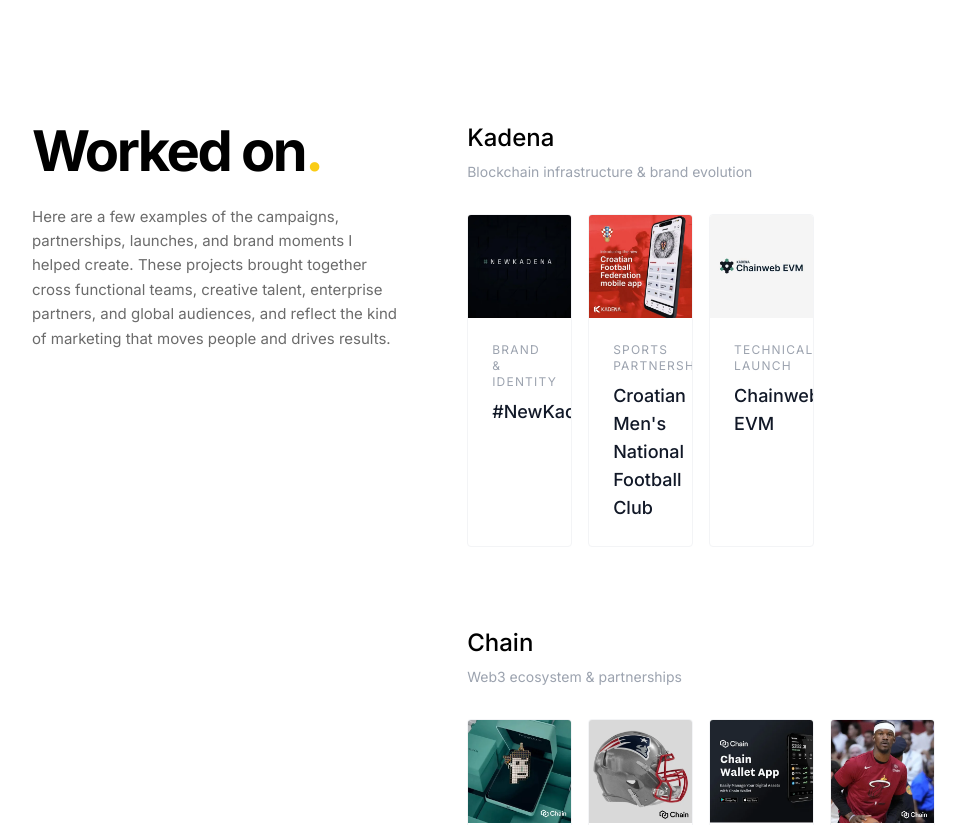
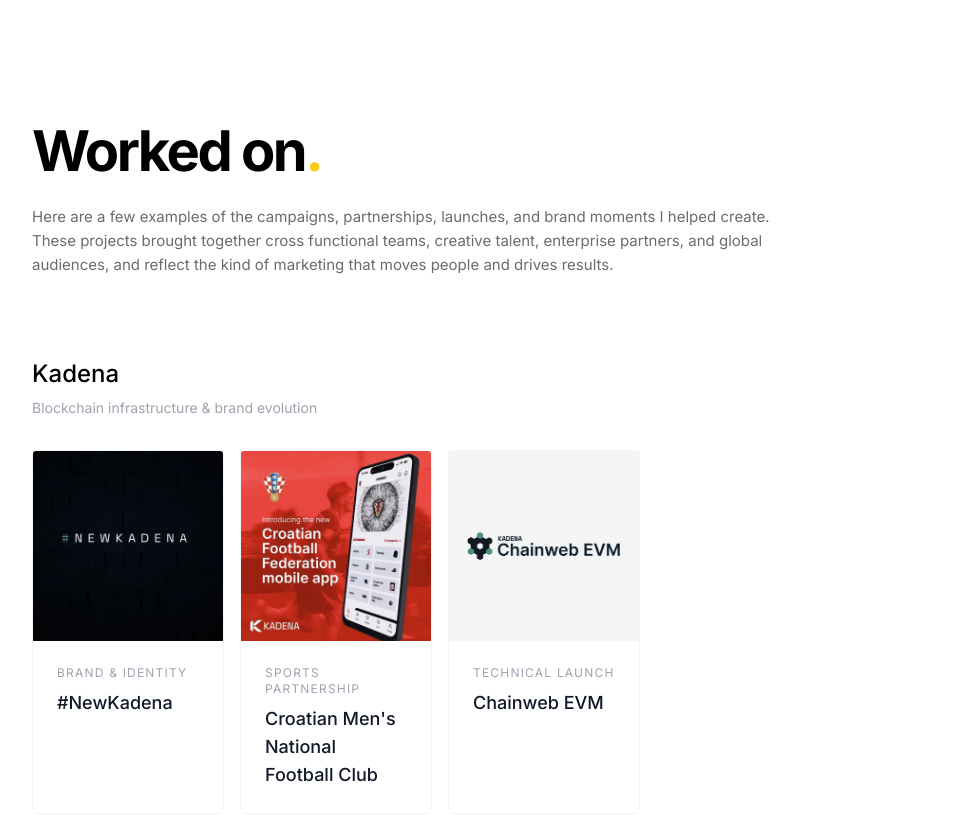
Before and after one commit to mrh1976/mherron, a Next.js app: page / in a window 1280 px wide. Shown: the part 8860-9685 px from the top of the page, without its empty margins (96-1061 px from the left). Built offline with nearby package versions, Linux system fonts and the light colour scheme.

Commit message:
Update WorkedOnSection.tsx

```diff
--- a/components/WorkedOnSection.tsx
+++ b/components/WorkedOnSection.tsx
@@ -61,19 +61,15 @@ export default function WorkedOnSection() {
   return (
     <section id="work" className="py-32 px-8">
       <div className="max-w-5xl mx-auto">
-        <div className="grid md:grid-cols-5 gap-16">
-          {/* Left Column - Sticky */}
-          <div className="md:col-span-2 md:sticky md:top-32 md:self-start">
+        {/* Section Header */}
         <h2 className="text-[48px] md:text-[56px] font-[800] mb-6 leading-[1.05] tracking-[-2.5px]">
           Worked on<span className="text-yellow-400">.</span>
         </h2>
-            <p className="text-[15px] text-[#6b6b6b] leading-relaxed">
+        <p className="text-[15px] text-[#6b6b6b] leading-relaxed mb-20 max-w-3xl">
           Here are a few examples of the campaigns, partnerships, launches, and brand moments I helped create. These projects brought together cross functional teams, creative talent, enterprise partners, and global audiences, and reflect the kind of marketing that moves people and drives results.
         </p>
-          </div>
 
-          {/* Right Column - Scrollable */}
-          <div className="md:col-span-3">
+        {/* Client Groups */}
         <div className="space-y-20">
           {sortedCompanies.map((company, groupIndex) => {
             const companyProjects = projectsByCompany[company];
@@ -139,8 +135,6 @@ export default function WorkedOnSection() {
           })}
         </div>
       </div>
-        </div>
-      </div>
     </section>
   );
 }
```
Lines whose indentation alone changed are shown as unchanged.
